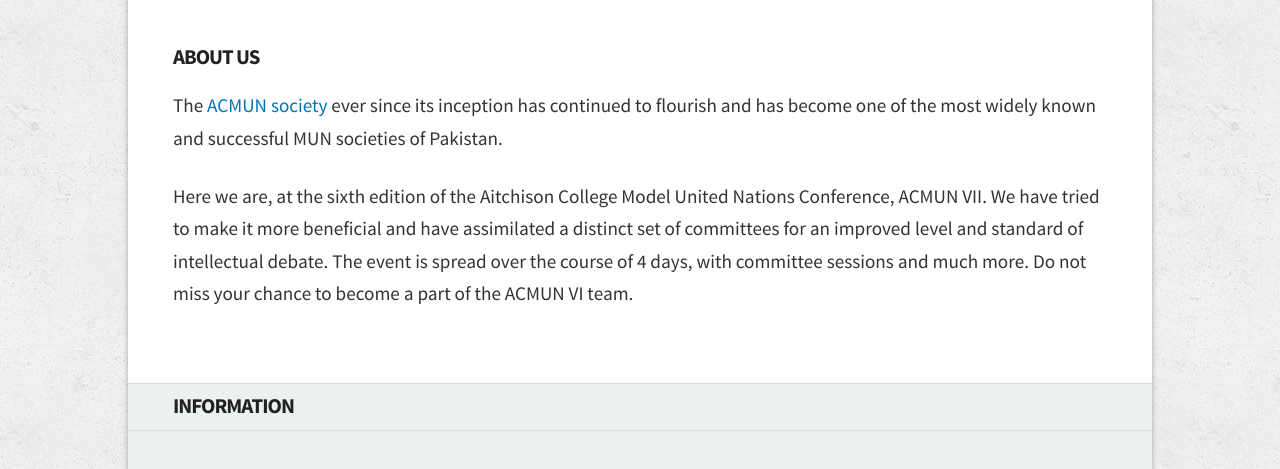
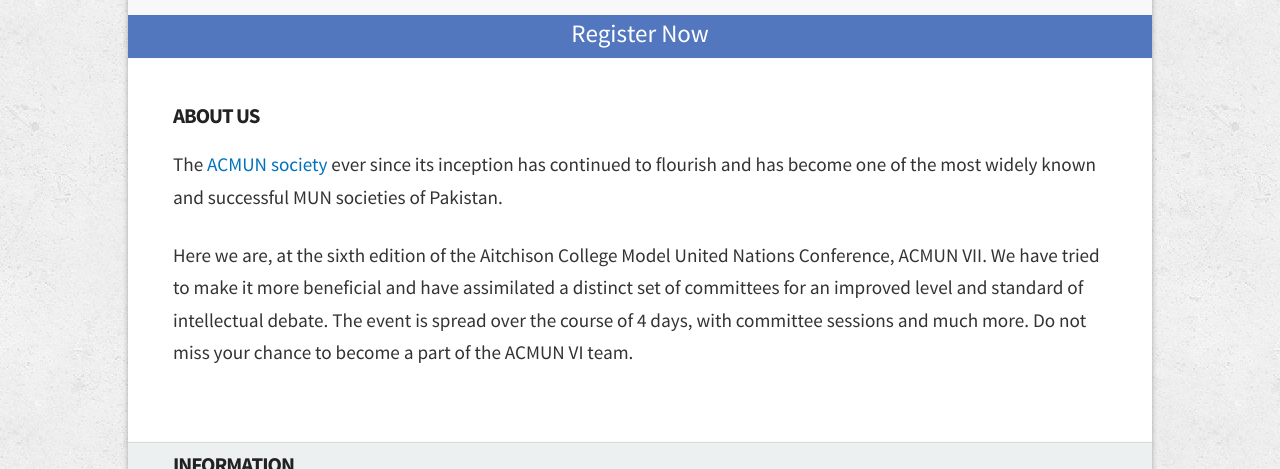
Before and after one commit to yasoob/acmun, a plain HTML site: page index.html in a window 1280 px wide. Shown: the part 631-1100 px from the top of the page. Drawn offline with nearby package versions, Linux system fonts and the light colour scheme; files whose address does not match are found by name.

Commit message:
added the register button

```diff
--- a/css/custom.css
+++ b/css/custom.css
@@ -109,6 +109,30 @@
     color: rgb(51, 51, 51);
     font-family: source_sans_proregular, Arial, sans-serif;
     font-size: 19.2px;
+}
+
+.register-cta{
+    padding: 0px;
+    padding-bottom: 30px;
+    background-color: #fafafa;
+    border-bottom: 1px solid #f8f8f8;
+    text-align: center;
+    padding-bottom: 0px
+}
+
+.register-cta a{
+    width: 100%;
+    font-size: 25px;
+    background-color: #5377BF;
+    display: block;
+    color: white;
+    transition: all .3s;
+    border-bottom: 0px;
+}
+
+.register-cta a:hover{
+    background-color: rgba(83, 119, 191, 0.73);
+    border-bottom: 0px;
 }
 
 .committees{
@@ -227,7 +251,7 @@
     text-align: center;
     padding: 30px;
     padding-top:16px !important;
-    padding-bottom: 20px !important;
+    padding-bottom: 35px !important;
 }
 
 .counter span{
--- a/index.html
+++ b/index.html
@@ -85,6 +85,11 @@
          <span id="minutes">00</span>  <!-- Remaining secounds,id="secounds"-->
          <span id="seconds">00</span>  <!-- Remaining secounds,id="secounds"-->
         </div>
+      </div>
+    </div>
+    <div class="row">
+      <div class="twelve columns register-cta">
+        <a href="#">Register Now</a>
       </div>
     </div>
     <div class="row">
```
